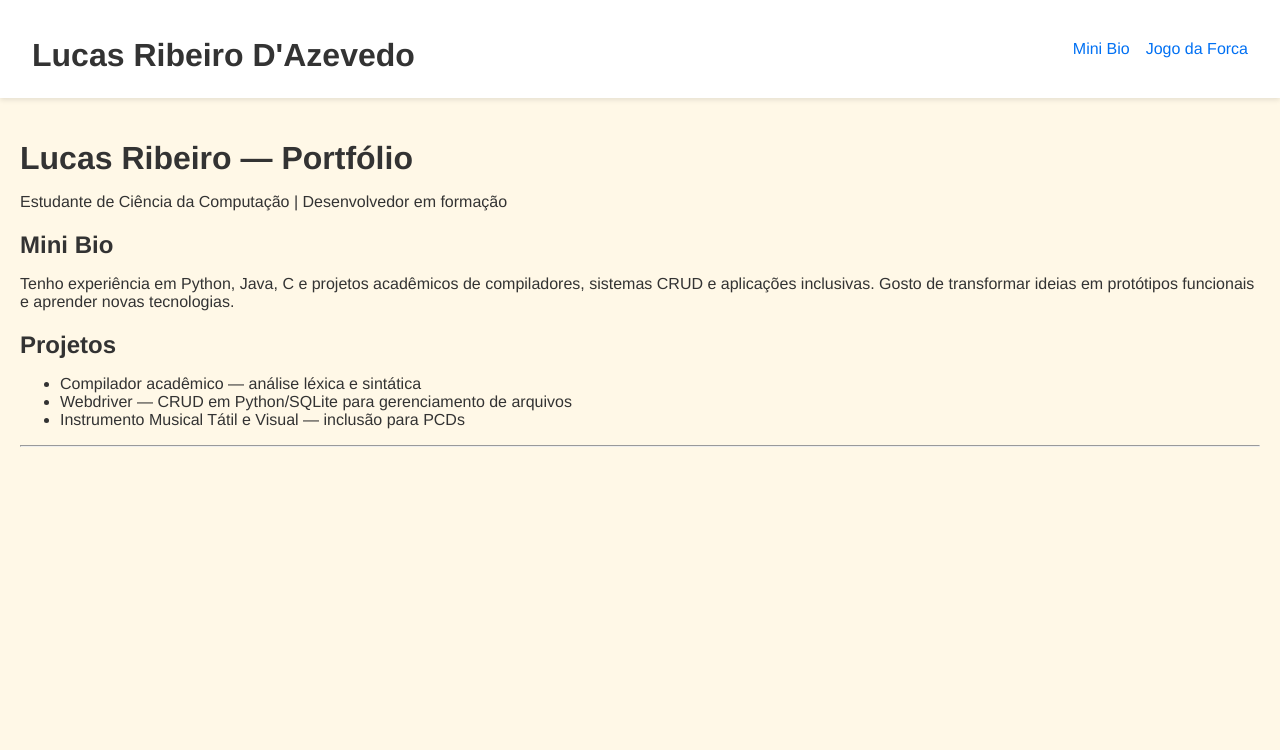
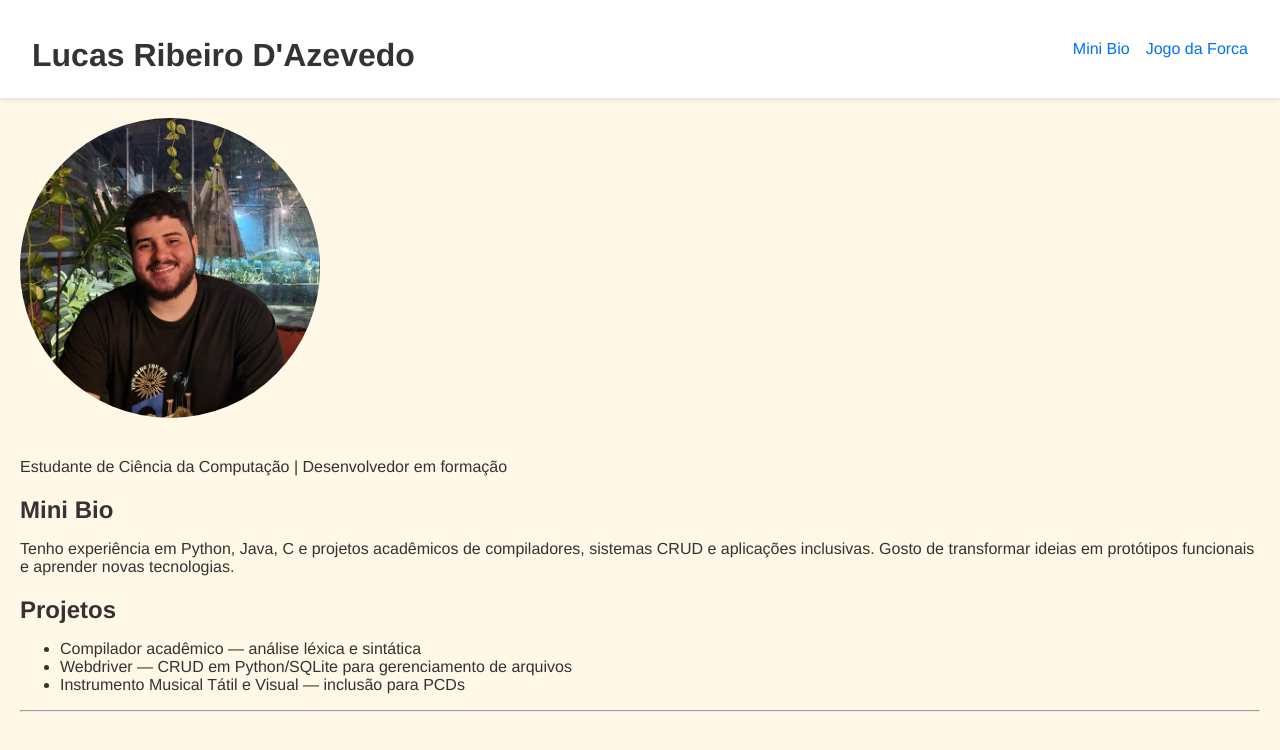
Before and after one commit to luconnes/atvdwmgq1, a Next.js app in the folder portifolio1/: page / in a window 1280 px wide. Shown: the top 750 px of the page. Built offline with nearby package versions, Linux system fonts and the light colour scheme.

Commit message:
alteração imagem

```diff
--- a/portifolio1/app/page.js
+++ b/portifolio1/app/page.js
@@ -1,7 +1,14 @@
 export default function Home() {
   return (
     <div style={{ padding: 20 }}>
-      <h1>Lucas Ribeiro — Portfólio</h1>
+
+      {}
+      <img
+        src="/images/image.png"
+        alt="Foto de Lucas Ribeiro"
+        style={{ width: '300px', height: '300px', borderRadius: '50%', objectFit: 'cover', marginBottom: '20px' }}
+      />
+
       <p>Estudante de Ciência da Computação | Desenvolvedor em formação</p>
 
       <h2>Mini Bio</h2>
```
Also changed, not shown: portifolio1/public/images/image.png (added).
